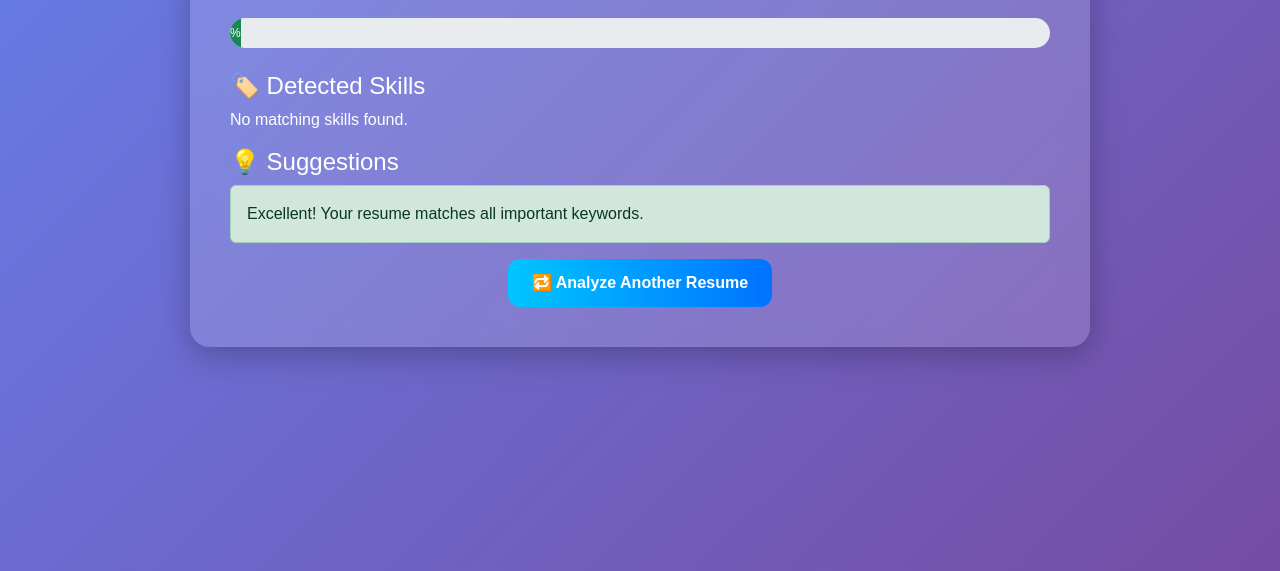
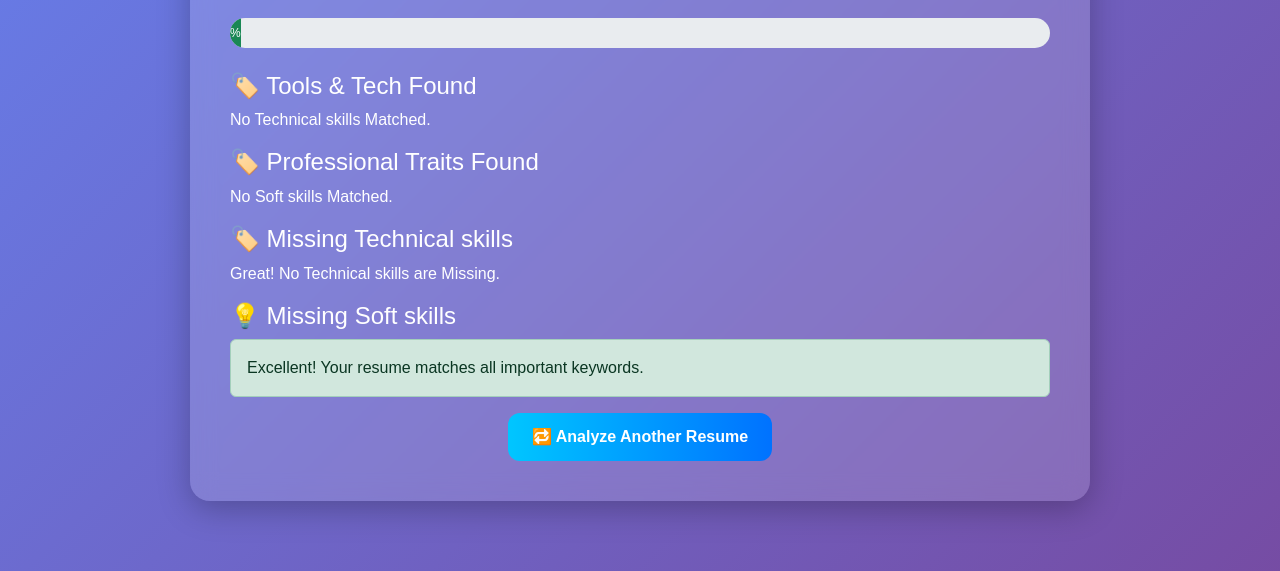
Before and after one commit to PavanKumaraTlari57/ATS-Resume-checker, a Flask app: template templates/result.html in a window 1280 px wide. Shown: the part 184-755 px from the top of the page. Run offline with Flask 3, Linux system fonts and the light colour scheme; the template is opened without the code that fills it, so the values that code supplies are empty.

Commit message:
Soft skills logic Completed

```diff
--- a/app.py
+++ b/app.py
@@ -130,11 +130,14 @@
 
     resume_text = text.lower()
 
-    required_skills = extract_technical_skills(job_description)
+    required_technical_skills = extract_technical_skills(job_description)
+    required_soft_skills = extract_soft_skills(job_description)
 
     score = 0
-    found_skills = []
-    suggestions = []
+    found_technical_skills = []
+    found_soft_skills = []
+    missing_technical_skills = []
+    missing_soft_skills = []
 
     resume_doc = nlp(resume_text)
     resume_words = set()
@@ -144,27 +147,43 @@
             resume_words.add(token.lemma_.lower())
             resume_words.add(token.text.lower())
 
-    for word in required_skills:
+    for word in required_technical_skills:
         keyword_parts = word.split()
-        Matched = True
+        matched = True
         for keyword_part in keyword_parts:
          if keyword_part not in resume_words:
-            Matched = False
+            matched = False
 
-        if Matched:
+        if matched:
+            score +=2
+            found_technical_skills.append(word)
+        else:
+            missing_technical_skills.append(f"Consider adding {word}")
+
+    for word in required_soft_skills:
+        keyword_parts = word.split()
+        matched = True
+        for keyword_part in keyword_parts:
+         if keyword_part not in resume_words:
+            matched = False
+
+        if matched:
             score +=1
-            found_skills.append(word)
+            found_soft_skills.append(word)
         else:
-            suggestions.append(f"Consider adding {word}")
+            missing_soft_skills.append(f"Consider adding {word}")
 
-    total_keywords = len(required_skills)
+    technical_count = len(required_technical_skills)
+    soft_count = len(required_soft_skills)
 
-    if total_keywords > 0:
-        percentage = int((score / total_keywords) * 100)
+    maximum_score = (technical_count * 2 + soft_count * 1)
+
+    if maximum_score > 0 :
+        percentage = int((score / maximum_score) * 100)
     else:
         percentage = 0
 
-    return percentage, found_skills, suggestions
+    return percentage, found_technical_skills, found_soft_skills, missing_technical_skills, missing_soft_skills
 
 @app.route("/", methods=["GET", "POST"])
 def home():
@@ -176,13 +195,15 @@
             filepath = os.path.join(app.config["UPLOAD_FOLDER"], file.filename)
             file.save(filepath)
 
-            percentage, skills, suggestions = analyze_resume(filepath, job_description)
+            percentage,  found_technical_skills, found_soft_skills, missing_technical_skills, missing_soft_skills = analyze_resume(filepath, job_description)
 
             return render_template (
                 "result.html",
                 percentage=percentage,
-                skills=skills,
-                suggestions=suggestions
+                found_technical_skills = found_technical_skills,
+                found_soft_skills = found_soft_skills,
+                missing_technical_skills = missing_technical_skills,
+                missing_soft_skills =missing_soft_skills
             )
 
     return render_template("index.html")
--- a/templates/result.html
+++ b/templates/result.html
@@ -71,32 +71,62 @@
         </div>
     </div>
 
-    <!-- Detected Skills -->
-    <h4>🏷️ Detected Skills</h4>
+    <!-- Tools & Tech Found -->
+    <h4>🏷️ Tools & Tech Found </h4>
 
-    {% if skills %}
+    {% if found_technical_skills %}
         <div class="mb-4">
-            {% for skill in skills %}
+            {% for tech_skill in found_technical_skills %}
                 <span class="badge bg-info text-dark badge-skill">
-                    {{ skill }}
+                    {{ tech_skill }}
                 </span>
             {% endfor %}
         </div>
     {% else %}
-        <p>No matching skills found.</p>
+        <p>No Technical skills Matched.</p>
     {% endif %}
 
-    <!-- Suggestions -->
-    <h4>💡 Suggestions</h4>
+    <!-- Professional Traits Found -->
+    <h4>🏷️ Professional Traits Found </h4>
 
-    {% if suggestions %}
-        <ul class="list-group mb-4">
-            {% for suggestion in suggestions %}
-                <li class="list-group-item">
-                    {{ suggestion }}
-                </li>
+    {% if found_soft_skills %}
+        <div class="mb-4">
+            {% for soft_skill in found_soft_skills %}
+                <span class="badge bg-info text-dark badge-skill">
+                    {{ soft_skill }}
+                </span>
             {% endfor %}
-        </ul>
+        </div>
+    {% else %}
+        <p>No Soft skills Matched.</p>
+    {% endif %}
+
+    <!-- Missing Technical skills  -->
+    <h4>🏷️ Missing Technical skills </h4>
+
+    {% if missing_technical_skills %}
+        <div class="mb-4">
+            {% for tech_skill in missing_technical_skills %}
+                <span class="badge bg-info text-dark badge-skill">
+                    {{ tech_skill }}
+                </span>
+            {% endfor %}
+        </div>
+    {% else %}
+        <p>Great! No Technical skills are Missing.</p>
+    {% endif %}
+
+    <!-- Missing Soft skills -->
+    <h4>💡 Missing Soft skills </h4>
+
+    {% if missing_soft_skills %}
+        <div class="mb-4">
+            {% for soft_skill in missing_soft_skills %}
+                <span class="badge bg-info text-dark badge-skill">
+                    {{ soft_skill }}
+                </span>
+            {% endfor %}
+        </div>
     {% else %}
         <div class="alert alert-success">
             Excellent! Your resume matches all important keywords.
```
